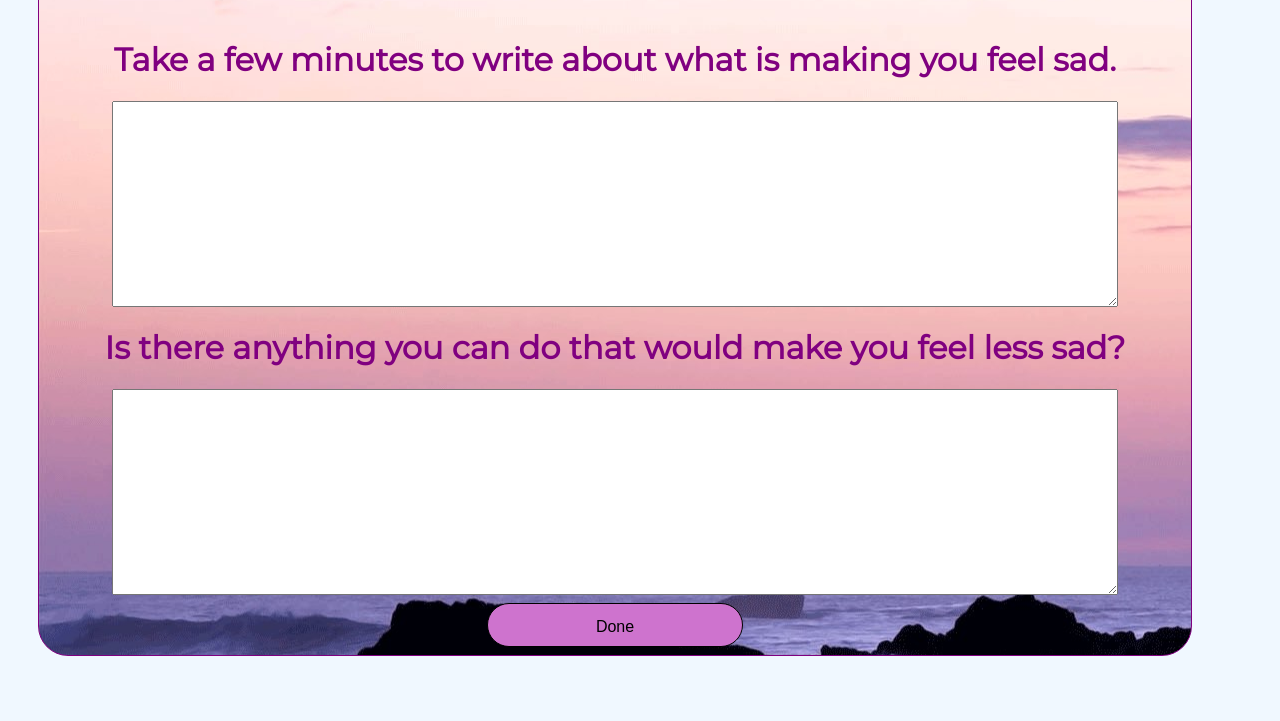
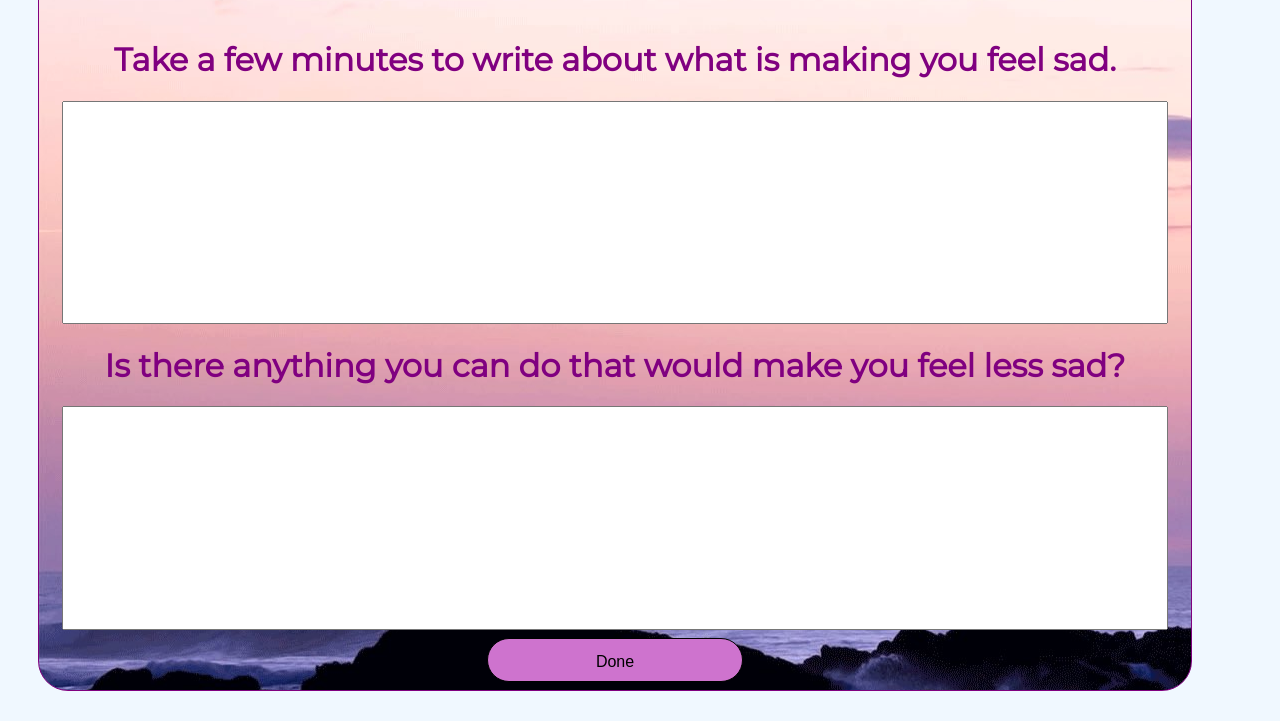
Before and after one commit to JWaltuch/mindfull-app, a website: page forms/sad-journal.html in a window 1280 px wide. Shown: the part 94-815 px from the top of the page. Drawn offline with Linux system fonts and the light colour scheme.

Commit message:
style: revised text box size, no resize allowed

```diff
--- a/style.css
+++ b/style.css
@@ -36,8 +36,9 @@ body {
 }
 
 textarea {
-  width: 1000px;
-  height: 200px;
+  width: 86vw;
+  height: 17vw;
+  resize: none;
 }
 
 button {
```
